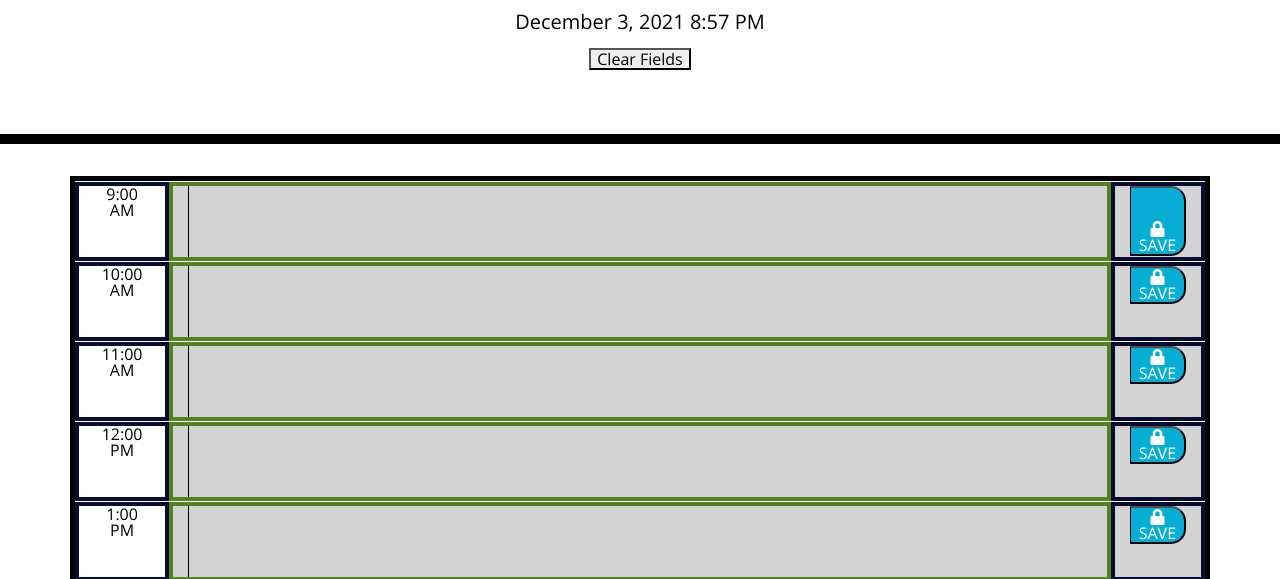
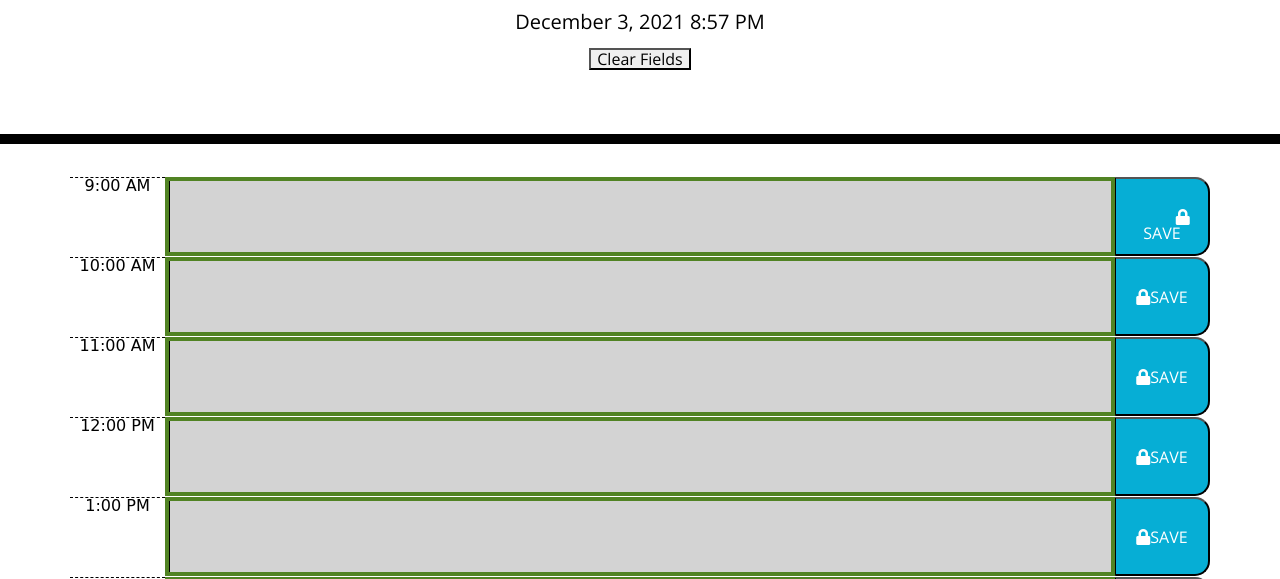
Before and after one commit to JideOgun/work-day-scheduler, a plain HTML site: page index.html in a window 1280 px wide. Shown: the part 182-761 px from the top of the page. Drawn offline with nearby package versions, Linux system fonts and the light colour scheme.

Commit message:
added some styles

```diff
--- a/style.css
+++ b/style.css
@@ -25,6 +25,7 @@ textarea{
 
 .description{
   white-space: pre-wrap;
+  padding: 0%;
 }
 
 .time-block{
@@ -42,6 +43,7 @@ textarea{
   background-color: #ffffff;
   color: #000000;
   border-top: 1px dashed #000000;
+  font-family: cursive;
 }
 
 .past {
@@ -65,6 +67,8 @@ textarea{
   border-bottom-right-radius: 15px;
   background-color: #06AED5;
   color: white;
+  width: 100%;
+    height: 100%
 }
 
 .saveBtn i:hover {
@@ -73,7 +77,7 @@ textarea{
 }
 
 .container {
-  border: solid 4pt black;
+  /* border: solid 2pt black; */
 }
 
 
@@ -94,7 +98,8 @@ textarea{
 } */
 
 .col-1 {
-  border: solid 3pt rgb(6, 12, 51);
+  /* border: solid 1pt rgb(6, 12, 51); */
+  padding: 0%;
 }
 
 .col-2 {
```
